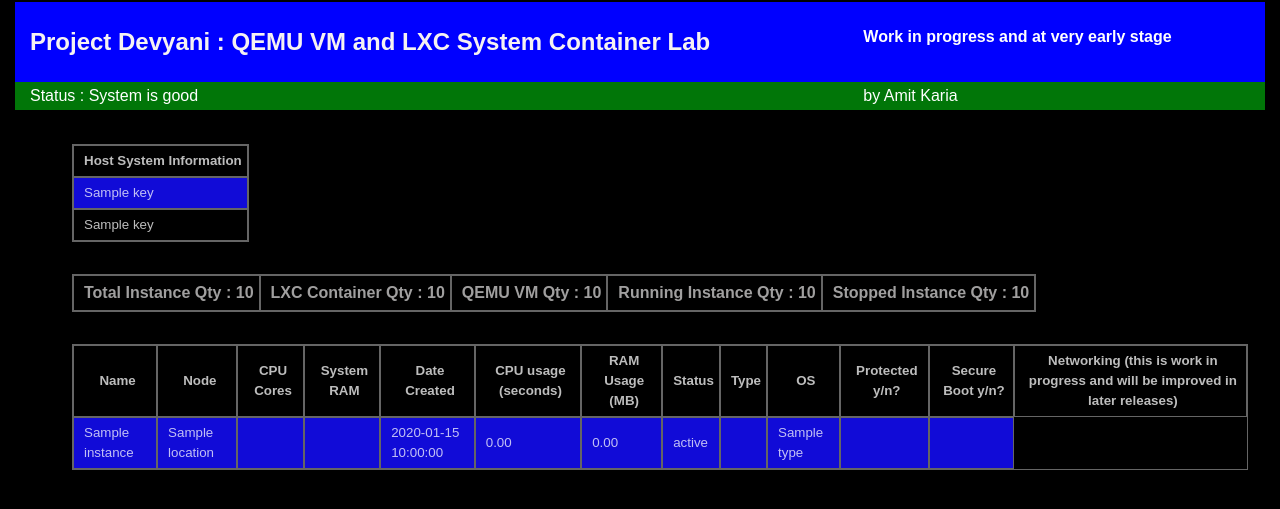
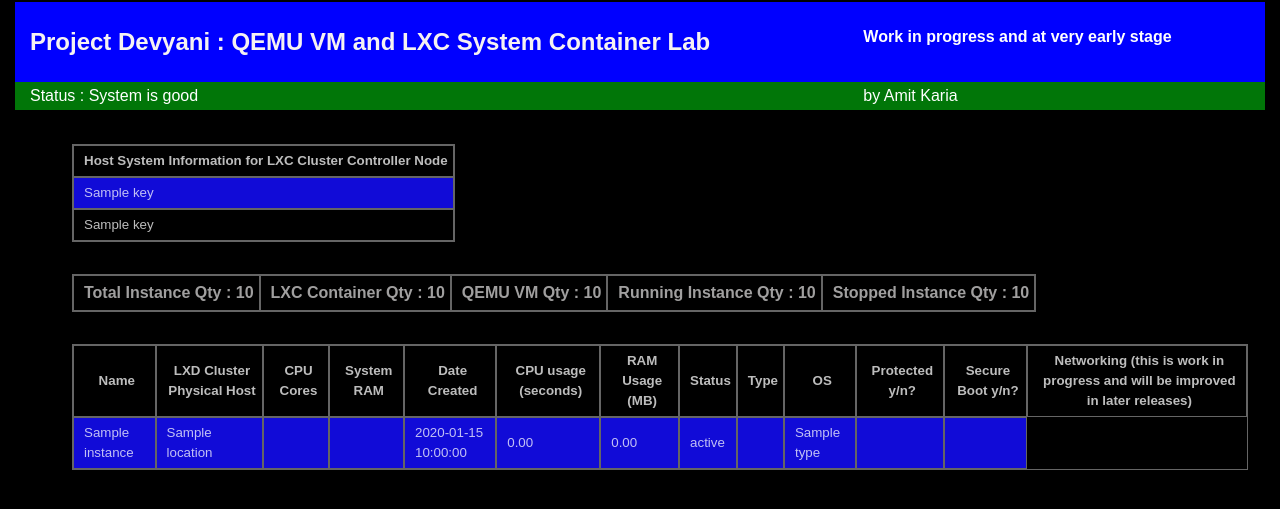
Before and after one commit to akaria2001/Lab2022, a Flask app: template templates/lab.html in a window 1280 px wide. Shown: the top 509 px of the page. Run offline with Flask 3, Linux system fonts and the light colour scheme; the template is opened without the code that fills it: most values are stand-ins (such as "Sample title", 1, 10 or a date in 2020).

Commit message:
Now using multi node cluster for LXD with more than one physical host to help test MicroK8s further, adding Cluster Node IP column to frontend table update

```diff
--- a/templates/lab.html
+++ b/templates/lab.html
@@ -44,7 +44,7 @@
 <body>
     <ul>
         <table = class="table">
-            <th>Host System Information</th>
+            <th>Host System Information for LXC Cluster Controller Node</th>
             <tr class="table_row">
             {% for key in system_info %}
             <td> {{ key }} </td>
@@ -67,7 +67,7 @@
         </table>
         <table class="table">
         <th>Name</th>
-        <th>Node</th>
+        <th>LXD Cluster Physical Host</th>
         <th>CPU Cores</th>
         <th>System RAM</th>
         <th>Date Created</th>
```
